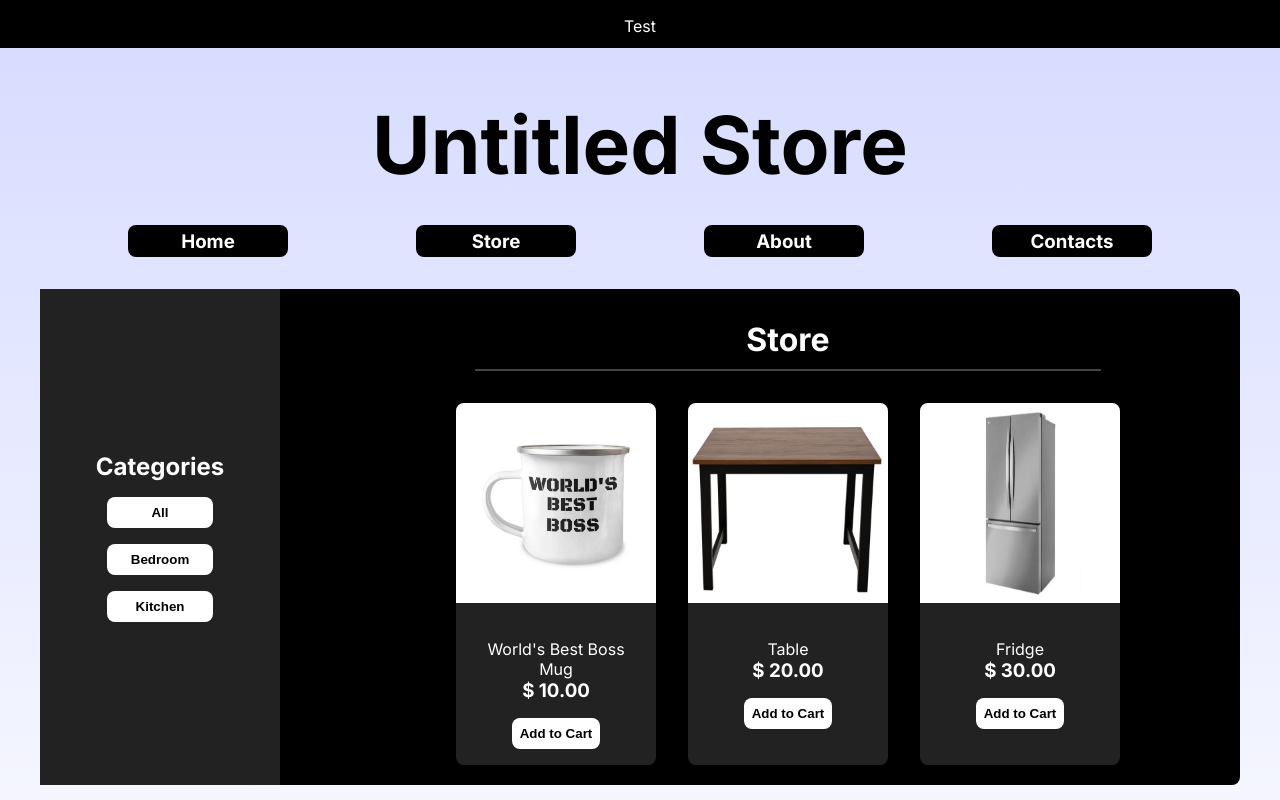
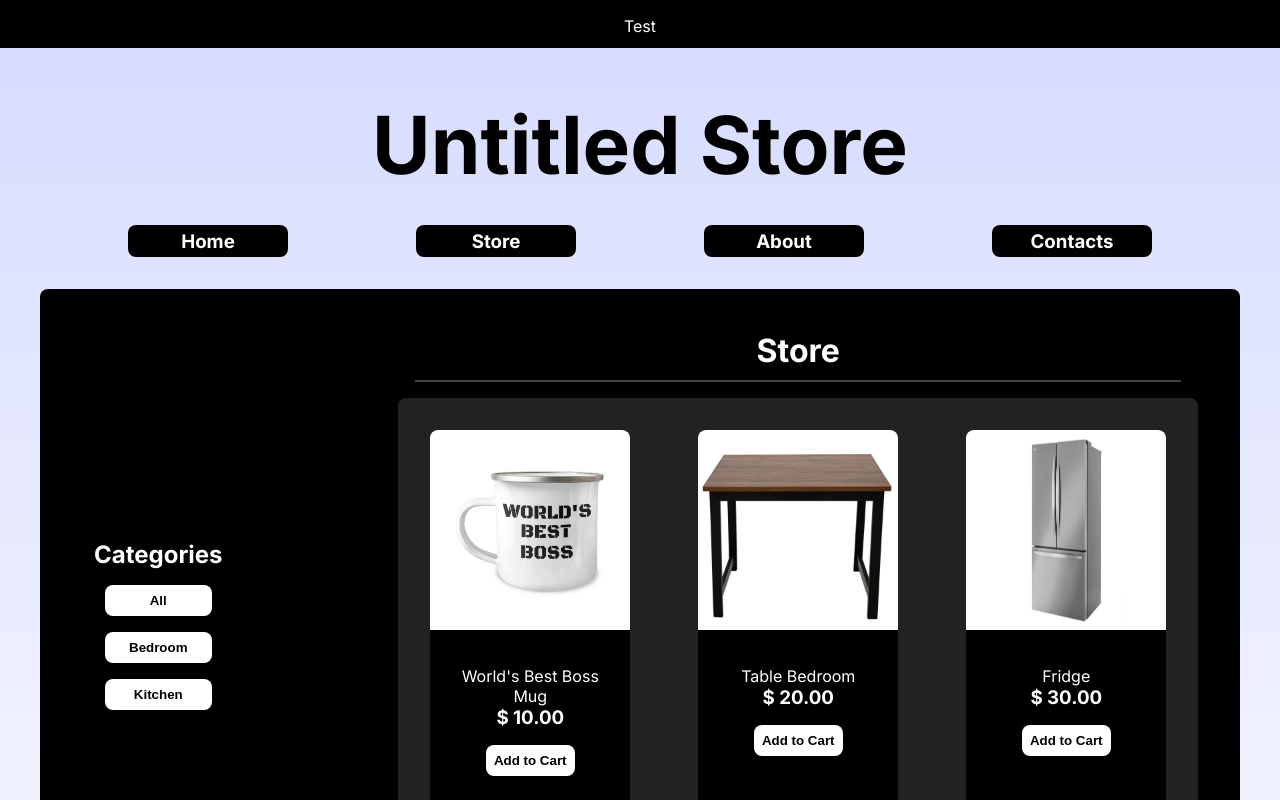
Before and after one commit to alexandreSilva604/e_commerce_front, a Next.js app: page /pages/store in a window 1280 px wide. Shown: the top 800 px of the page. Built offline with nearby package versions, Linux system fonts and the light colour scheme.

Commit message:
Proper styling done for the store

```diff
--- a/src/app/page.module.css
+++ b/src/app/page.module.css
@@ -28,8 +28,9 @@
 }
 
 .categoryButton:hover {
+  cursor: pointer;
   transition: 0.5s;
-  background-color: black;
+  background-color: #444;
   color: white;
 }
 
@@ -106,9 +107,10 @@
 
 .productDisplay {
   width: 12.5em;
+  height: 24em;
   align-content: start;
   text-align: center;
-  background-color: #222;
+  background-color: black;
   margin: 1rem;
   border-radius: var(--border-radius);
 }
@@ -146,23 +148,31 @@
 }
 
 .storeCategories {
-  background-color: #222;
   width: 15em;
   height: 31em;
-  margin-right: 10em;
+  margin-right: 5em;
   align-content: center;
   text-align: center;
 }
 
 .storeDisplayProducts {
   display: flex;
+  margin: 1em;
+  width: 54em;
+  height: 40em;
   flex-direction: column;
   align-items: center;
 }
 
 .storeProducts {
-  display: inline-flex;
-
+  display: flex;
+  border-radius: var(--border-radius);
+  width: 50em;
+  background-color: #222;
+  justify-content: space-between;
+  flex-wrap: wrap;
+  overflow-y: auto;
+  padding: 1em;
 }
 
 .storeTitle {
--- a/src/app/pages/store/page.js
+++ b/src/app/pages/store/page.js
@@ -9,8 +9,9 @@ export default function Store() {
     const [selectedCategory, setSelectedCategory] = useState("All");
     const categories = ["All", "Bedroom", "Kitchen"];
     const products = [{ id: 1, name: "World's Best Boss Mug", price: "$ 10.00", image: "/img/cup.webp", category: "Kitchen" },
-                      { id: 2, name: "Table", price: "$ 20.00", image: "/img/table.webp", category: "Bedroom" },
-                      { id: 3, name: "Fridge", price: "$ 30.00", image: '/img/fridge.jpeg', category: "Kitchen"}];
+                      { id: 2, name: "Table Bedroom", price: "$ 20.00", image: "/img/table.webp", category: "Bedroom" },
+                      { id: 3, name: "Fridge", price: "$ 30.00", image: '/img/fridge.jpeg', category: "Kitchen"},
+                      { id: 4, name: "Table Kitchen", price: "$ 30.00", image: '/img/table.webp', category: "Kitchen"}];
 
     return (
         <div className={styles.storeMain}>
```
